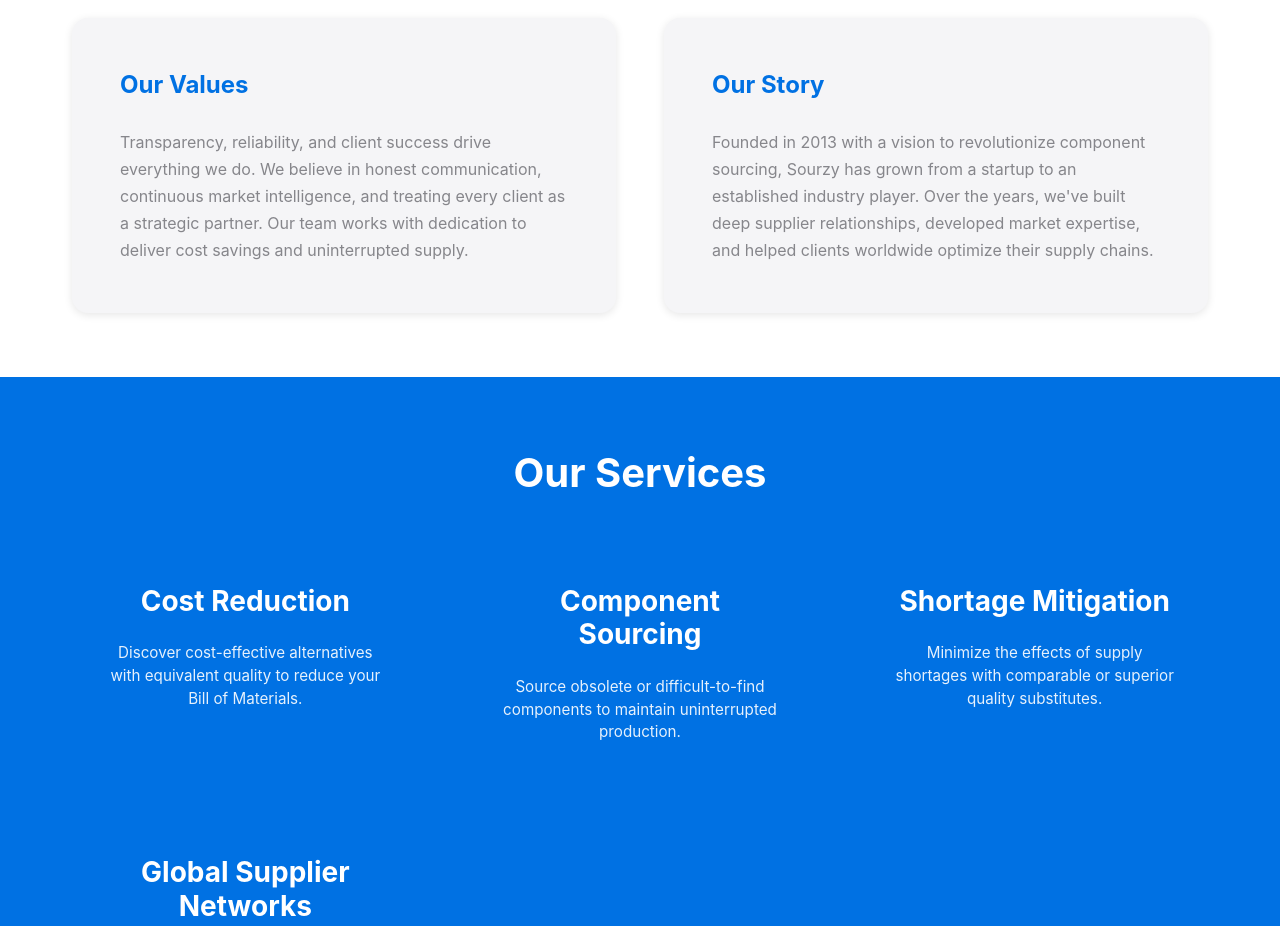
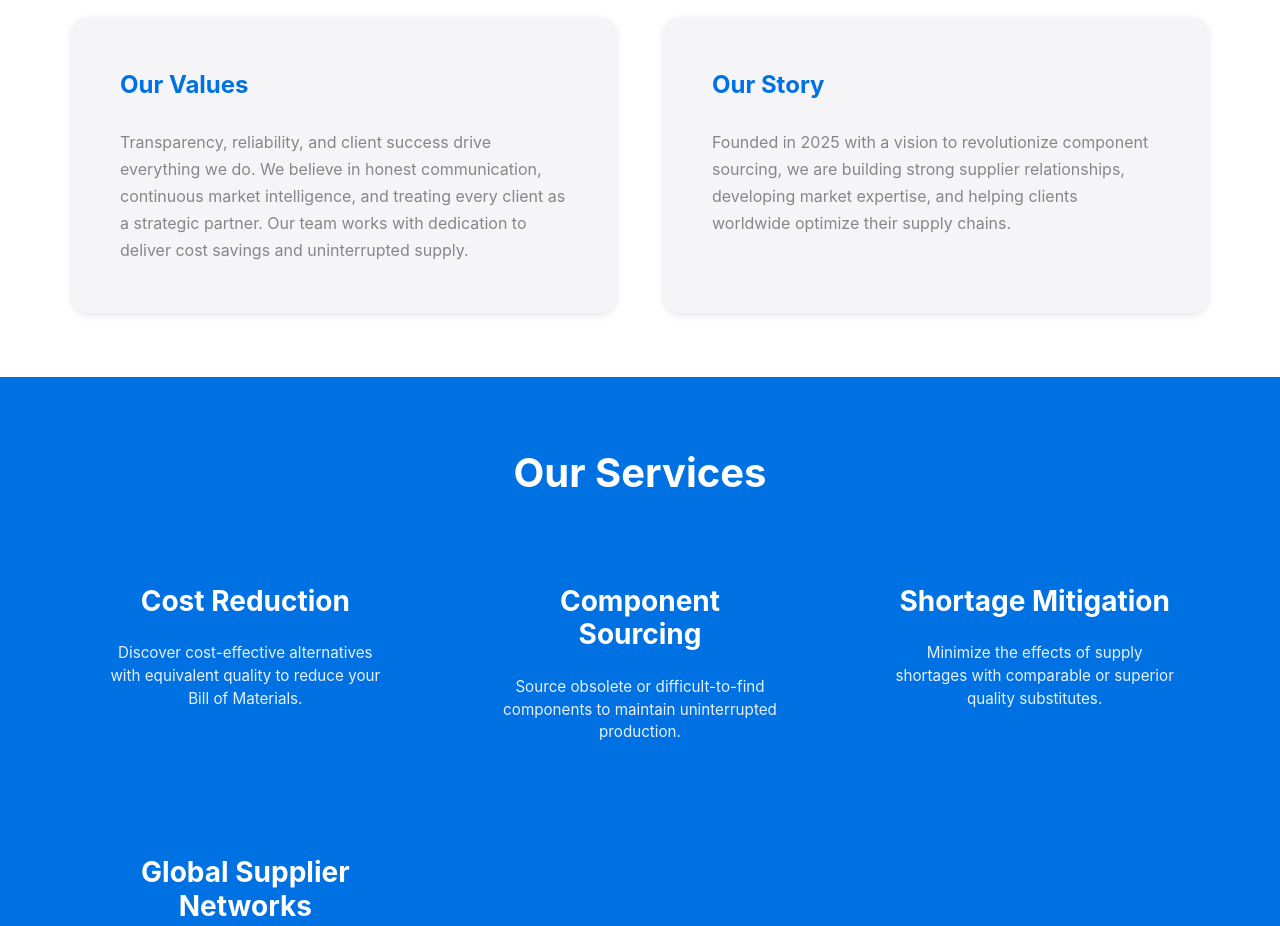
Before and after one commit to jolley34/sourzy-web, a React (Create React App) app: page /about in a window 1280 px wide. Shown: the part 1660-2586 px from the top of the page. Built offline with nearby package versions, Linux system fonts and the light colour scheme; no server answers.

Commit message:
Text Update

```diff
--- a/src/pages/About.tsx
+++ b/src/pages/About.tsx
@@ -444,11 +444,10 @@
             >
               <CardTitle>Our Story</CardTitle>
               <CardDescription>
-                Founded in 2013 with a vision to revolutionize component
-                sourcing, Sourzy has grown from a startup to an established
-                industry player. Over the years, we've built deep supplier
-                relationships, developed market expertise, and helped clients
-                worldwide optimize their supply chains.
+                Founded in 2025 with a vision to revolutionize component
+                sourcing, we are building strong supplier relationships,
+                developing market expertise, and helping clients worldwide
+                optimize their supply chains.
               </CardDescription>
             </ContentCard>
           </ContentGrid>
```
